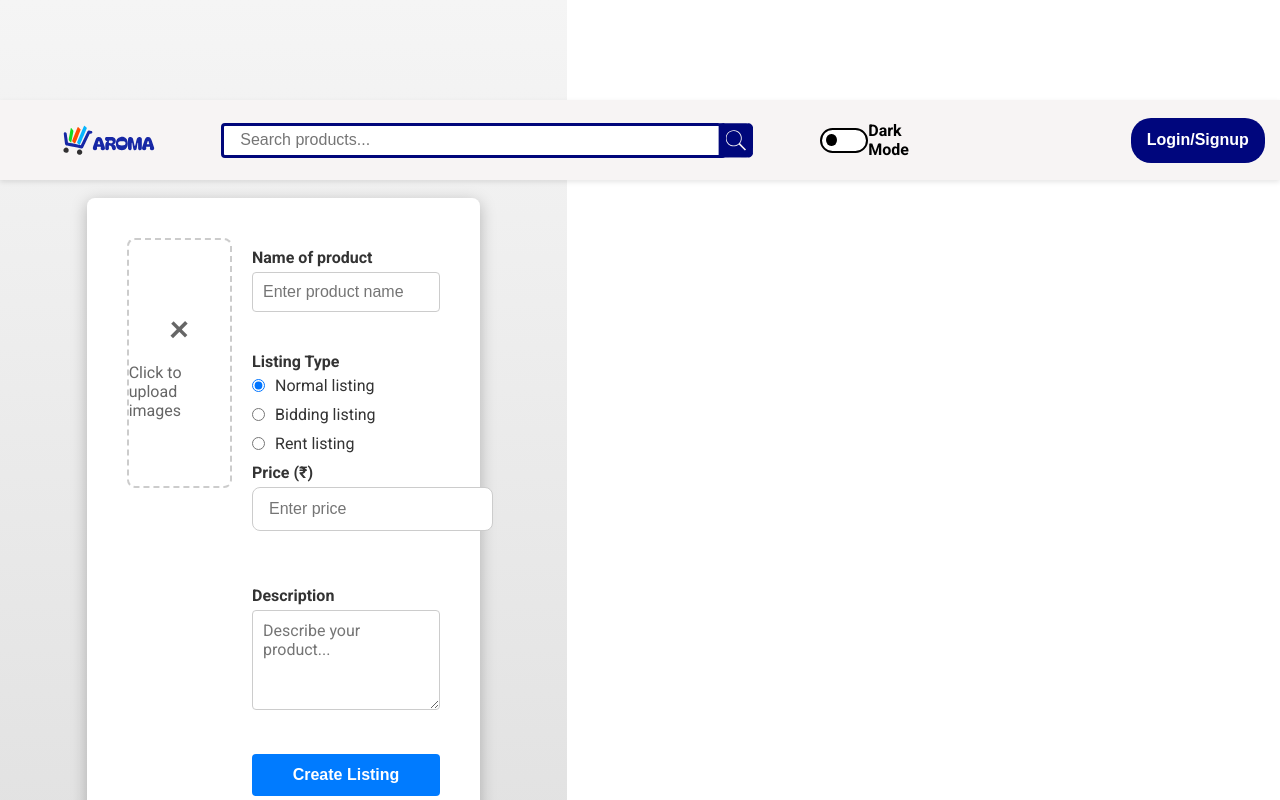
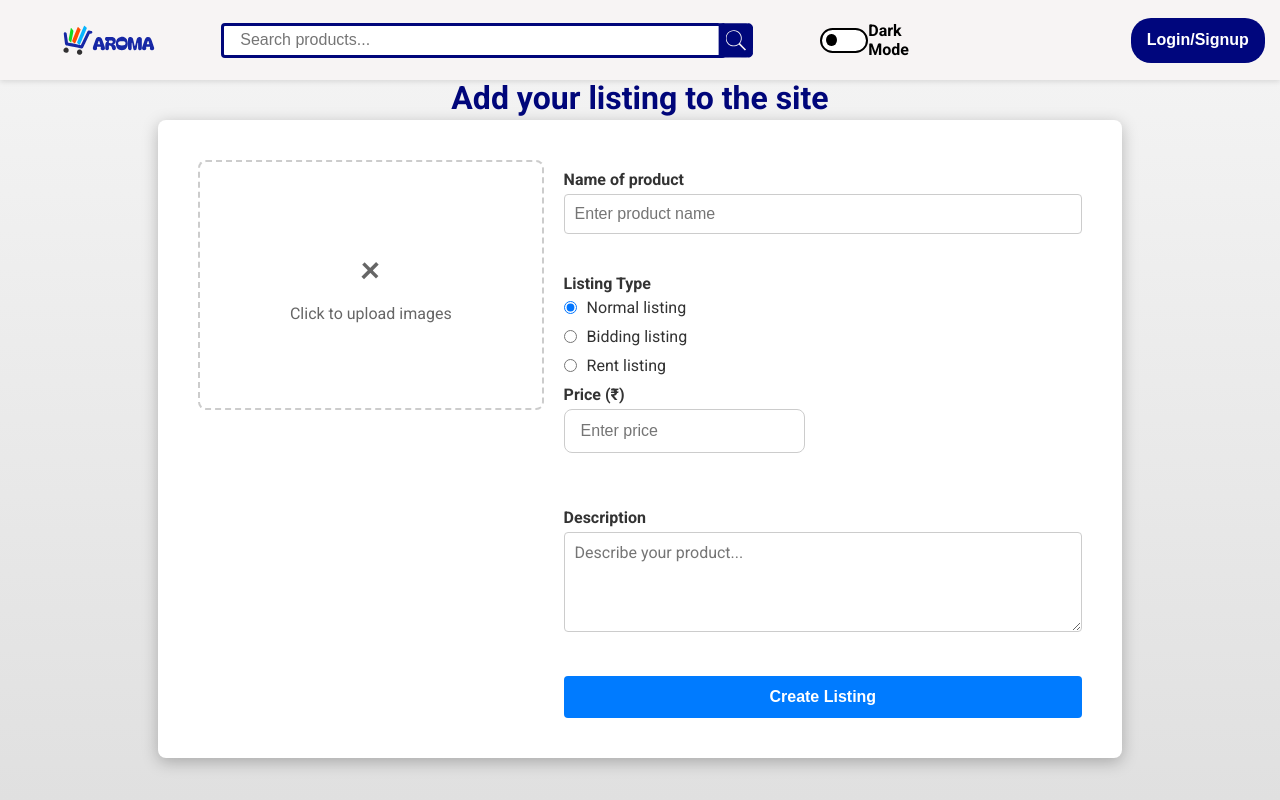
Before and after one commit to OmChandraSharma/Aroma, a React (Vite) app in the folder client/: page /sell in a window 1280 px wide. Built offline with nearby package versions, Linux system fonts and the light colour scheme.

Commit message:
alignment issues

```diff
--- a/client/src/pages/Sell_item/Sell.module.css
+++ b/client/src/pages/Sell_item/Sell.module.css
@@ -1,31 +1,36 @@
 @import url("https://fonts.googleapis.com/css2?family=Roboto:wght@400;700&display=swap");
 
 .sellPage {
+  top: 0;
+  left: 0;
   display: flex;
-  position: fixed;
+  flex-direction: column;
+  align-items: center;
+  width: 100%;
+  min-height: 100vh;
   font-family: "Roboto", sans-serif;
   background: linear-gradient(to bottom, #f5f5f5, #e0e0e0);
-  min-height: 100vh;
-  padding-top: 100px; /* increased for header/title space */
-  padding-bottom: 40px; /* space for bottom elements */
-  overflow-y: auto; /* enables vertical scroll */
 }
 
 .pageTitle {
+  margin-top: -4%;
   font-size: 32px;
   color: rgb(0, 6, 122);
-  margin-bottom: 30px;
   text-align: center;
   font-weight: bold;
-  position: static; /* remove absolute positioning */
+  position: absolute;
 }
 
 .container {
+  display: flex;
+  flex-direction: column;
+  align-items: center;
+  margin-top: 7%;
   max-width: 1200px;
-  margin: 0 auto;
   width: 80%;
   height: auto;
   padding: 30px;
+  position: relative;
 }
 
 .sellForm {
@@ -104,7 +109,7 @@
 }
 
 .removeButton {
-  position: absolute;
+  position: relative;
   bottom: 10px;
   right: 10px;
   width: 30px;
@@ -242,7 +247,7 @@ textarea:focus {
 }
 
 .previewStack img {
-  position: absolute;
+  position: relative;
   width: 100%;
   height: 100%;
   object-fit: contain;
@@ -274,9 +279,8 @@ textarea:focus {
 }
 
 .fixedHeader {
-  position: fixed;
   top: 0%;
-  left: 0;
+  left: 0%;
   width: 100%;
   z-index: 1000;
   background-color: white; /* Optional for contrast */
```
